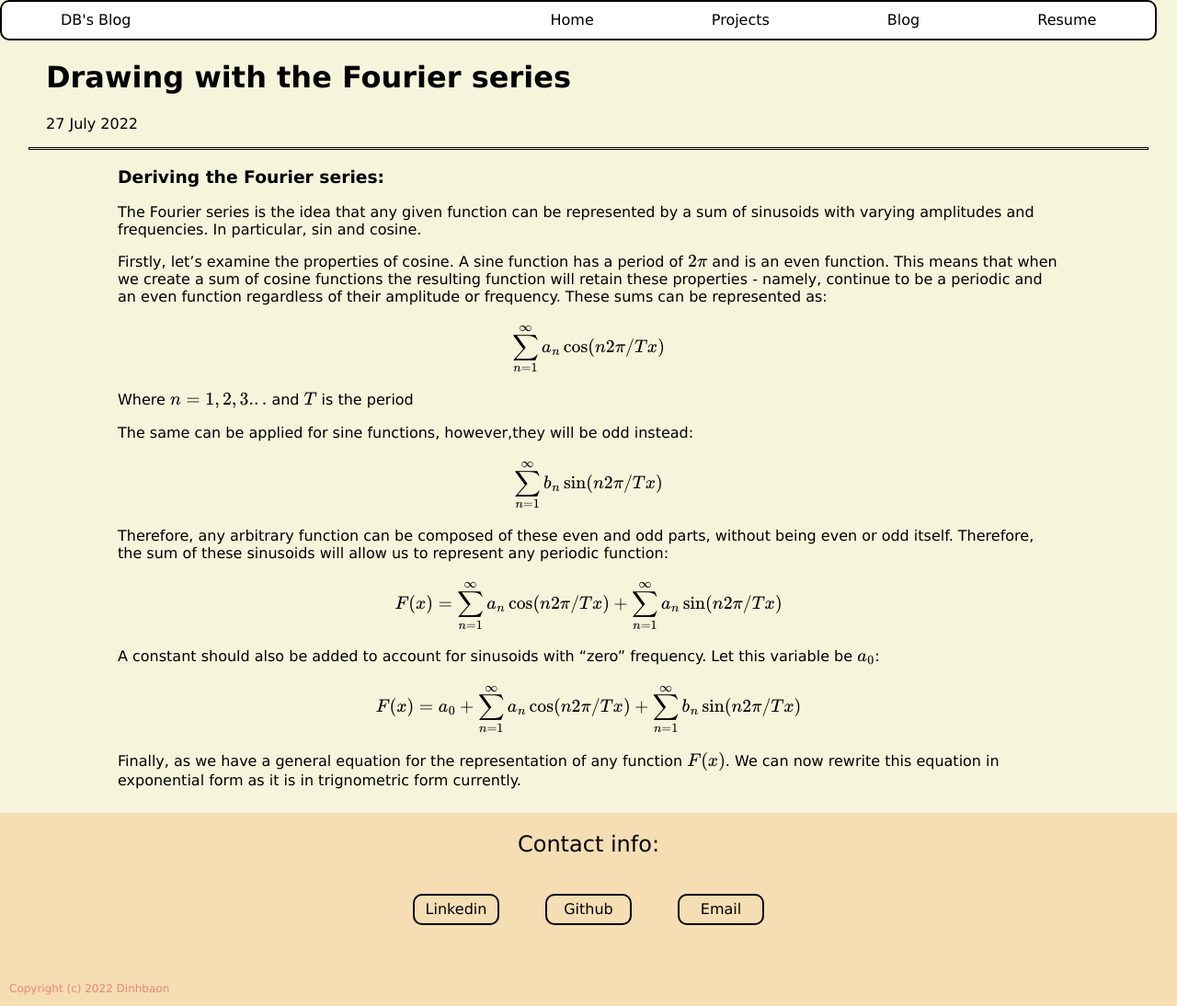
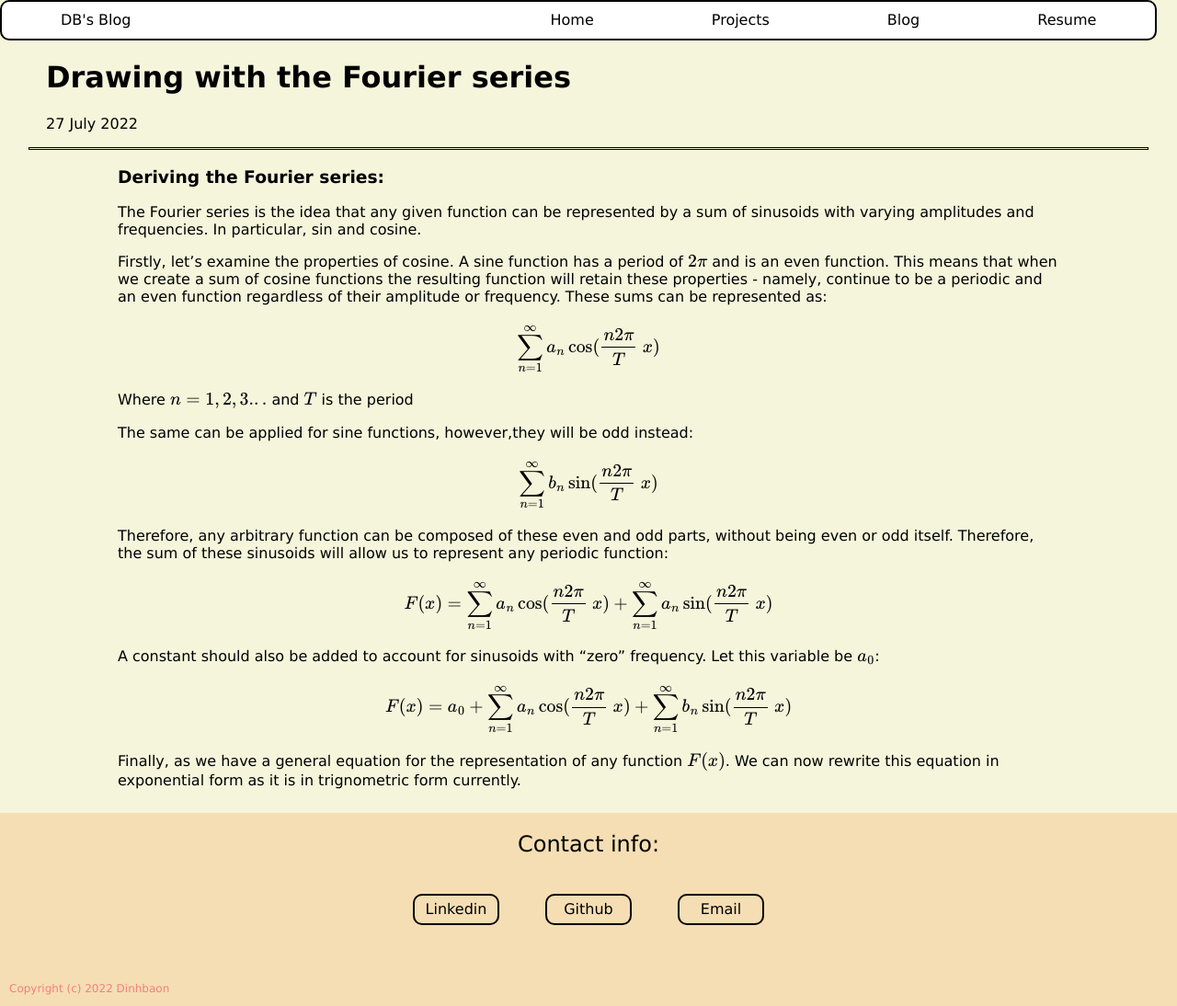
Before and after one commit to Dinhbaon/Dinhbaon.github.io, a Jekyll site: the page built from _posts/2022-06-29-Drawing-with-the-fourier-series.markdown, in a window 1280 px wide and 1094 px high. Shown: the whole window at 92% size. Built offline with Jekyll 4.4.1, drawn with Linux system fonts in a browser that asks for light colours.

Commit message:
Update 2022-06-29-Drawing-with-the-fourier-series.markdown

```diff
--- a/_posts/2022-06-29-Drawing-with-the-fourier-series.markdown
+++ b/_posts/2022-06-29-Drawing-with-the-fourier-series.markdown
@@ -11,22 +11,22 @@ The Fourier series is the idea that any given function can be represented by a s
 
 Firstly, let's examine the properties of cosine. A sine function has a period of $$ 2\pi $$ and is an even function. This means that when we create a sum of cosine functions the resulting function will retain these properties - namely, continue to be a periodic and an even function regardless of their amplitude or frequency. These sums can be represented as:
 
- $$\displaystyle\sum_{n=1} ^{\infty} a_n \cos(n 2\pi/T x)$$
+ $$\displaystyle\sum_{n=1} ^{\infty} a_n \cos(\frac{n 2\pi}{T}\ x)$$
 
  Where $$n={1,2,3...}$$ and $$T$$ is the period
 
 
 The same can be applied for sine functions, however,they will be odd instead:
 
- $$\displaystyle\sum_{n=1} ^{\infty} b_n \sin(n 2\pi/T x)$$
+ $$\displaystyle\sum_{n=1} ^{\infty} b_n \sin(\frac{n 2\pi}{T}\ x)$$
 
  Therefore, any arbitrary function can be composed of these even and odd parts, without being even or odd itself. Therefore, the sum of these sinusoids will allow us to represent any periodic function:
 
- $$ F(x)=\displaystyle\sum_{n=1} ^{\infty} a_n \cos(n 2\pi/T x)+\displaystyle\sum_{n=1} ^{\infty} a_n \sin(n 2\pi/T x)$$
+ $$ F(x)=\displaystyle\sum_{n=1} ^{\infty} a_n \cos(\frac{n 2\pi}{T}\ x)+\displaystyle\sum_{n=1} ^{\infty} a_n \sin(\frac{n 2\pi}{T}\ x)$$
 
  A constant should also be added to account for sinusoids with "zero" frequency. Let this variable be $$a_0$$:
 
-  $$ F(x)=a_0+\displaystyle\sum_{n=1} ^{\infty} a_n \cos(n 2\pi/T x)+\displaystyle\sum_{n=1} ^{\infty} b_n \sin(n 2\pi/T x)$$
+  $$ F(x)=a_0+\displaystyle\sum_{n=1} ^{\infty} a_n \cos(\frac{n 2\pi}{T}\ x)+\displaystyle\sum_{n=1} ^{\infty} b_n \sin(\frac{n 2\pi}{T}\ x)$$
 
  Finally, as we have a general equation for the representation of any function $$F(x)$$. We can now rewrite this equation in exponential form as it is in trignometric form currently.
 
```
